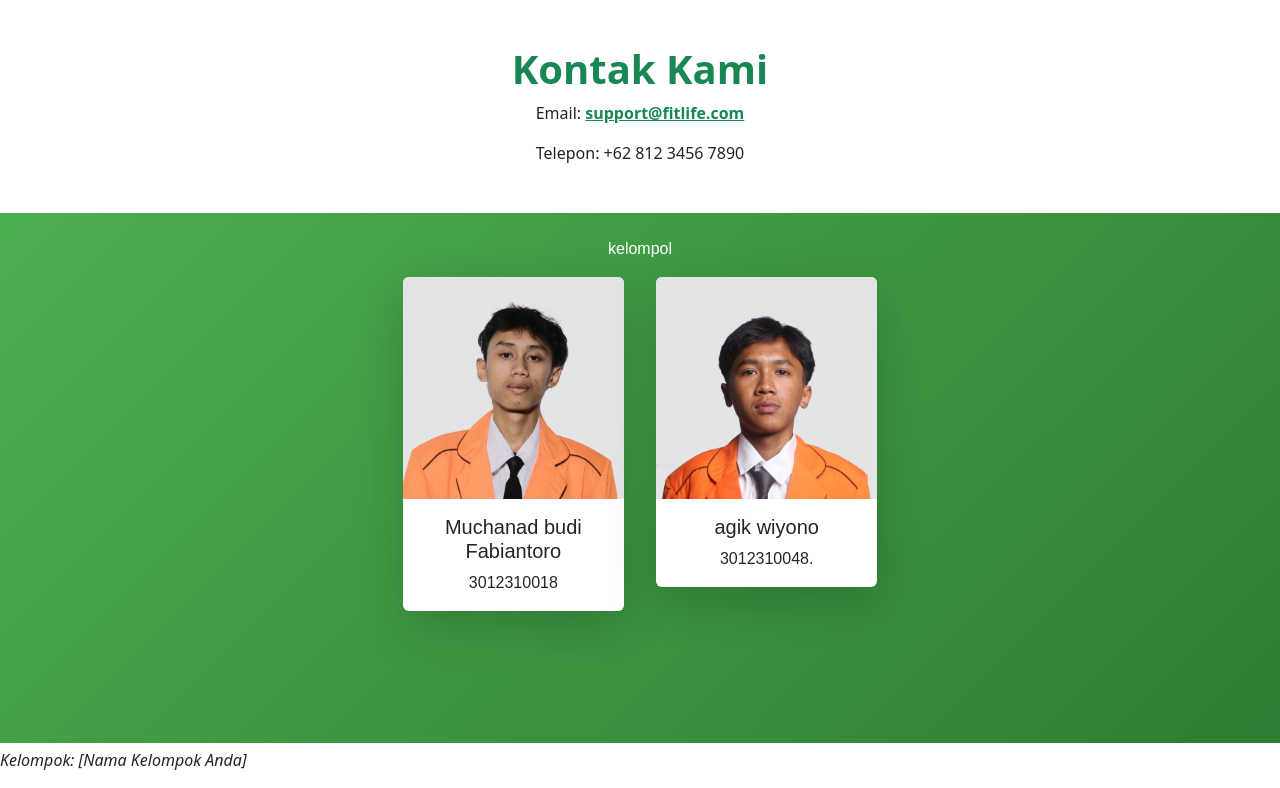
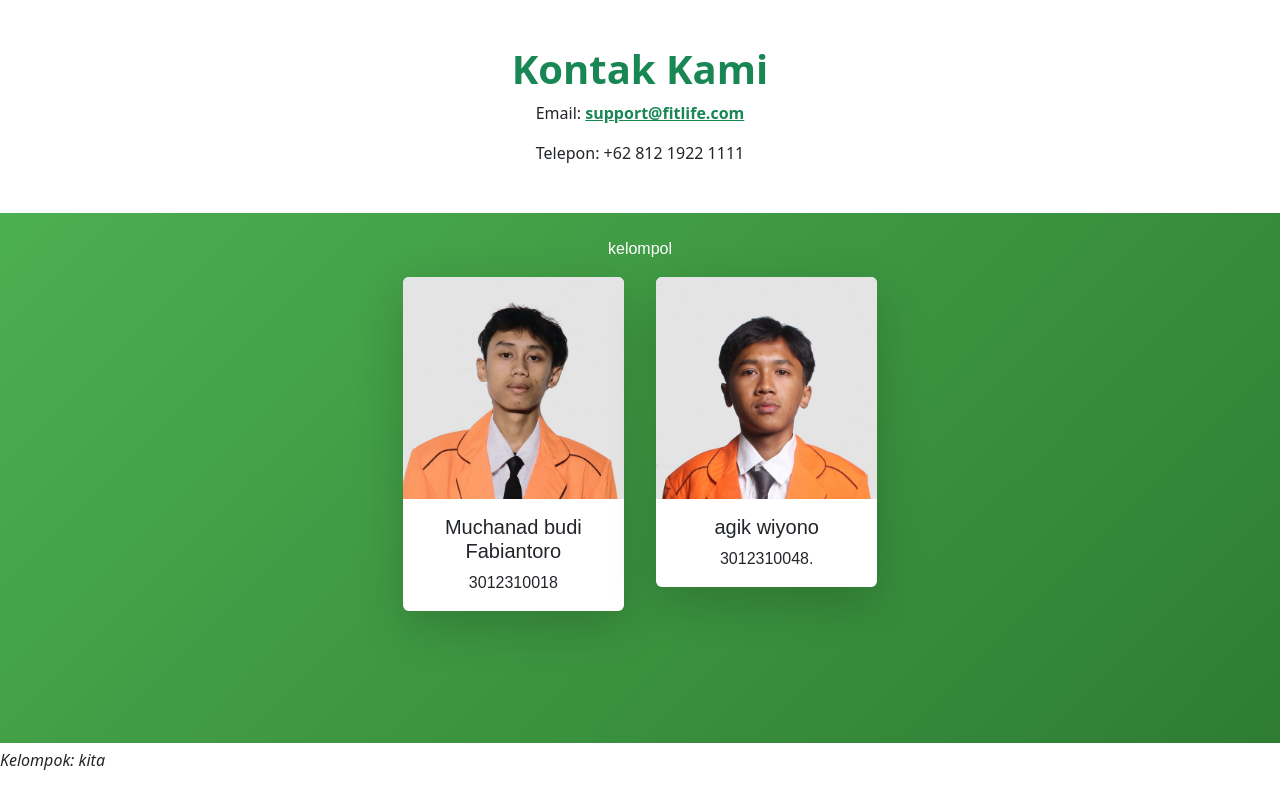
Before and after one commit to fbyaan/Tugas_pemograman_web_3, a plain HTML site: page index.html in a window 1280 px wide. Shown: the part 1851-2639 px from the top of the page. Drawn offline with nearby package versions, Linux system fonts and the light colour scheme.

Commit message:
index.html

```diff
--- a/index.html
+++ b/index.html
@@ -142,7 +142,7 @@
         <section id="kontak" class="text-center mb-4">
             <h2 class="text-success" style="font-size: 2.5rem; font-weight: bold;">Kontak Kami</h2>
             <p>Email: <a href="mailto:support@fitlife.com" class="text-success fw-bold">support@fitlife.com</a></p>
-            <p>Telepon: +62 812 3456 7890</p>
+            <p>Telepon: +62 812 1922 1111</p>
         </section>
     </main>
 
@@ -185,7 +185,7 @@
             </a>
         </div>
     </footer>
-    <p style="font-size: 1rem; font-style: italic; margin-top: 5px;">Kelompok: [Nama Kelompok Anda]</p>
+    <p style="font-size: 1rem; font-style: italic; margin-top: 5px;">Kelompok: kita</p>
 
     <script>
         function hitungBMI() {
```
